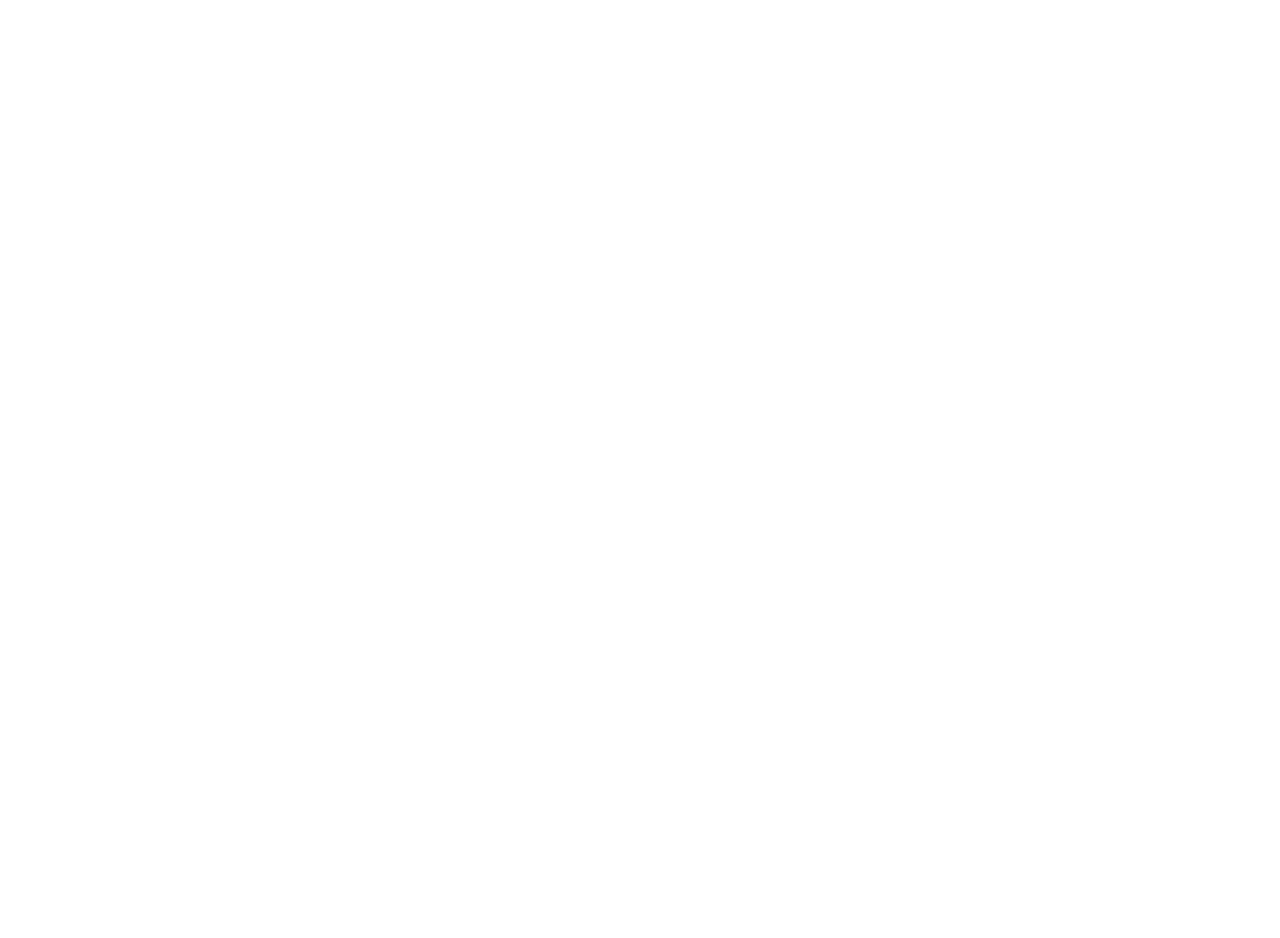
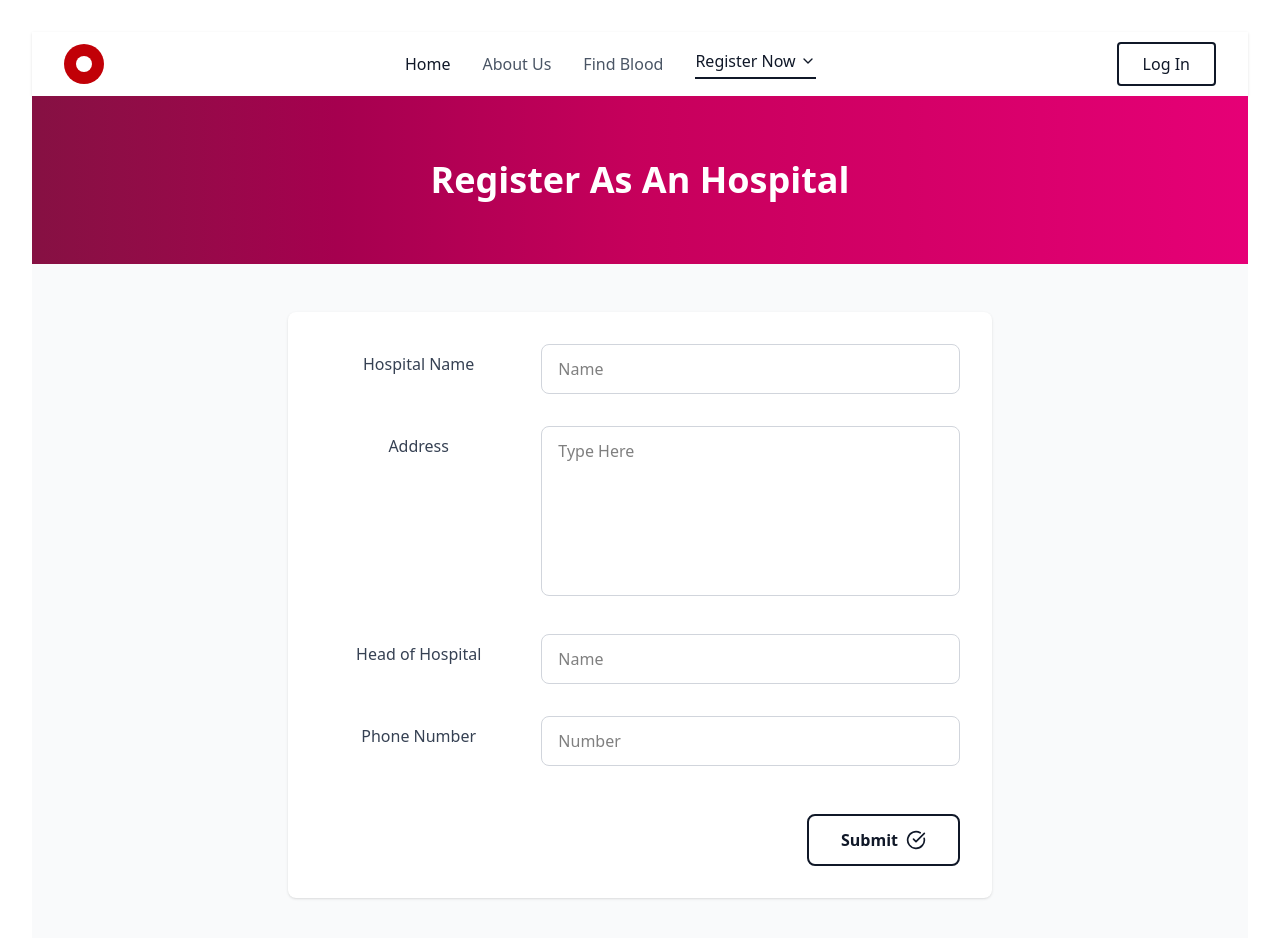
Before and after one commit to gihozoinnocente/Give_Life_Web, a React (Vite) app: page /register-hospital in a window 1280 px wide. Before the commit this address had no page. Shown: the top 938 px of the page. Before the commit the page ends 800 px from the top, so only its background shows below. Built offline with nearby package versions, Linux system fonts and the light colour scheme.

Commit message:
Added Register as an hospital page

```diff
--- a/src/App.jsx
+++ b/src/App.jsx
@@ -1,6 +1,7 @@
 import { BrowserRouter as Router, Routes, Route } from 'react-router-dom'
 import Home from './pages/home'
 import RegisterDonor from './pages/RegisterDonor'
+import RegisterHospital from './pages/RegisterHospital'
 import './App.css'
 
 function App() {
@@ -9,6 +10,7 @@
       <Routes>
         <Route path="/" element={<Home />} />
         <Route path="/register-donor" element={<RegisterDonor />} />
+        <Route path="/register-hospital" element={<RegisterHospital />} />
       </Routes>
     </Router>
   )
--- a/src/pages/RegisterDonor.jsx
+++ b/src/pages/RegisterDonor.jsx
@@ -74,8 +74,8 @@
                     <Link to="/register-donor" className="block px-4 py-2 text-gray-700 hover:bg-gray-50">
                       Register as Donor
                     </Link>
-                    <Link to="/register-recipient" className="block px-4 py-2 text-gray-700 hover:bg-gray-50">
-                      Register as Recipient
+                    <Link to="/register-hospital" className="block px-4 py-2 text-gray-700 hover:bg-gray-50">
+                      Register as Hospital
                     </Link>
                   </div>
                 )}
--- /dev/null
+++ b/src/pages/RegisterHospital.jsx
@@ -0,0 +1,187 @@
+import React, { useState } from 'react';
+import { Link } from 'react-router-dom';
+import { ChevronDown, CheckCircle } from 'lucide-react';
+
+function RegisterHospital() {
+  const [formData, setFormData] = useState({
+    hospitalName: '',
+    address: '',
+    headOfHospital: '',
+    phoneNumber: ''
+  });
+
+  const [registerDropdownOpen, setRegisterDropdownOpen] = useState(false);
+
+  const handleChange = (e) => {
+    const { name, value } = e.target;
+    setFormData(prev => ({
+      ...prev,
+      [name]: value
+    }));
+  };
+
+  const handleSubmit = (e) => {
+    e.preventDefault();
+    console.log('Hospital registration submitted:', formData);
+    alert('Hospital registration submitted successfully!');
+  };
+
+  return (
+    <div className="min-h-screen bg-gray-50">
+      {/* Header */}
+      <header className="bg-white shadow-sm">
+        <nav className="max-w-7xl mx-auto px-4 sm:px-6 lg:px-8">
+          <div className="flex justify-between items-center h-16">
+            <Link to="/" className="flex items-center">
+              <div className="w-10 h-10 bg-red-700 rounded-full flex items-center justify-center">
+                <div className="w-4 h-4 bg-white rounded-full"></div>
+              </div>
+            </Link>
+
+            <div className="hidden md:flex items-center space-x-8">
+              <Link to="/" className="text-gray-900 font-medium hover:text-gray-700 transition">
+                Home
+              </Link>
+              <a href="#about" className="text-gray-600 hover:text-gray-900 transition">
+                About Us
+              </a>
+              <a href="#find-blood" className="text-gray-600 hover:text-gray-900 transition">
+                Find Blood
+              </a>
+              <div className="relative">
+                <button
+                  onClick={() => setRegisterDropdownOpen(!registerDropdownOpen)}
+                  className="flex items-center text-gray-900 font-medium border-b-2 border-gray-900 pb-1"
+                >
+                  Register Now
+                  <ChevronDown className="ml-1 w-4 h-4" />
+                </button>
+                {registerDropdownOpen && (
+                  <div className="absolute top-full mt-2 w-48 bg-white rounded-lg shadow-lg py-2 z-10">
+                    <Link
+                      to="/register-donor"
+                      className="block px-4 py-2 text-gray-700 hover:bg-gray-50"
+                      onClick={() => setRegisterDropdownOpen(false)}
+                    >
+                      Register as Donor
+                    </Link>
+                    <Link
+                      to="/register-hospital"
+                      className="block px-4 py-2 text-gray-700 hover:bg-gray-50"
+                      onClick={() => setRegisterDropdownOpen(false)}
+                    >
+                      Register as Hospital
+                    </Link>
+                  </div>
+                )}
+              </div>
+            </div>
+
+            <div className="hidden md:block">
+              <button className="px-6 py-2 border-2 border-gray-900 text-gray-900 rounded hover:bg-gray-900 hover:text-white transition">
+                Log In
+              </button>
+            </div>
+          </div>
+        </nav>
+      </header>
+
+      {/* Hero Section with Gradient */}
+      <div className="relative bg-gradient-to-r from-pink-900 via-pink-700 to-pink-600 text-white py-16 px-4 sm:px-6 lg:px-8">
+        <div className="max-w-7xl mx-auto">
+          <h1 className="text-4xl font-bold">Register As An Hospital</h1>
+        </div>
+      </div>
+
+      {/* Registration Form */}
+      <div className="max-w-3xl mx-auto px-4 sm:px-6 lg:px-8 py-12">
+        <form onSubmit={handleSubmit} className="bg-white rounded-lg shadow-sm p-8 space-y-8">
+          {/* Hospital Name */}
+          <div className="grid grid-cols-1 md:grid-cols-3 gap-6 items-start">
+            <label className="text-gray-700 font-medium pt-2">
+              Hospital Name
+            </label>
+            <div className="md:col-span-2">
+              <input
+                type="text"
+                name="hospitalName"
+                value={formData.hospitalName}
+                onChange={handleChange}
+                placeholder="Name"
+                className="w-full px-4 py-3 border border-gray-300 rounded-lg focus:outline-none focus:ring-2 focus:ring-pink-500 focus:border-transparent"
+                required
+              />
+            </div>
+          </div>
+
+          {/* Address */}
+          <div className="grid grid-cols-1 md:grid-cols-3 gap-6 items-start">
+            <label className="text-gray-700 font-medium pt-2">
+              Address
+            </label>
+            <div className="md:col-span-2">
+              <textarea
+                name="address"
+                value={formData.address}
+                onChange={handleChange}
+                placeholder="Type Here"
+                rows="6"
+                className="w-full px-4 py-3 border border-gray-300 rounded-lg focus:outline-none focus:ring-2 focus:ring-pink-500 focus:border-transparent resize-none"
+                required
+              />
+            </div>
+          </div>
+
+          {/* Head of Hospital */}
+          <div className="grid grid-cols-1 md:grid-cols-3 gap-6 items-start">
+            <label className="text-gray-700 font-medium pt-2">
+              Head of Hospital
+            </label>
+            <div className="md:col-span-2">
+              <input
+                type="text"
+                name="headOfHospital"
+                value={formData.headOfHospital}
+                onChange={handleChange}
+                placeholder="Name"
+                className="w-full px-4 py-3 border border-gray-300 rounded-lg focus:outline-none focus:ring-2 focus:ring-pink-500 focus:border-transparent"
+                required
+              />
+            </div>
+          </div>
+
+          {/* Phone Number */}
+          <div className="grid grid-cols-1 md:grid-cols-3 gap-6 items-start">
+            <label className="text-gray-700 font-medium pt-2">
+              Phone Number
+            </label>
+            <div className="md:col-span-2">
+              <input
+                type="tel"
+                name="phoneNumber"
+                value={formData.phoneNumber}
+                onChange={handleChange}
+                placeholder="Number"
+                className="w-full px-4 py-3 border border-gray-300 rounded-lg focus:outline-none focus:ring-2 focus:ring-pink-500 focus:border-transparent"
+                required
+              />
+            </div>
+          </div>
+
+          {/* Submit Button */}
+          <div className="flex justify-end pt-4">
+            <button
+              type="submit"
+              className="flex items-center space-x-2 bg-white border-2 border-gray-900 text-gray-900 px-8 py-3 rounded-lg font-semibold hover:bg-gray-900 hover:text-white transition"
+            >
+              <span>Submit</span>
+              <CheckCircle className="w-5 h-5" />
+            </button>
+          </div>
+        </form>
+      </div>
+    </div>
+  );
+}
+
+export default RegisterHospital;
--- a/src/pages/home.jsx
+++ b/src/pages/home.jsx
@@ -96,11 +96,11 @@
                       Register as Donor
                     </Link>
                     <Link
-                      to="/register-recipient"
+                      to="/register-hospital"
                       className="block px-4 py-2 text-gray-700 hover:bg-gray-50"
                       onClick={() => setRegisterDropdownOpen(false)}
                     >
-                      Register as Recipient
+                      Register as Hospital
                     </Link>
                   </div>
                 )}
```
